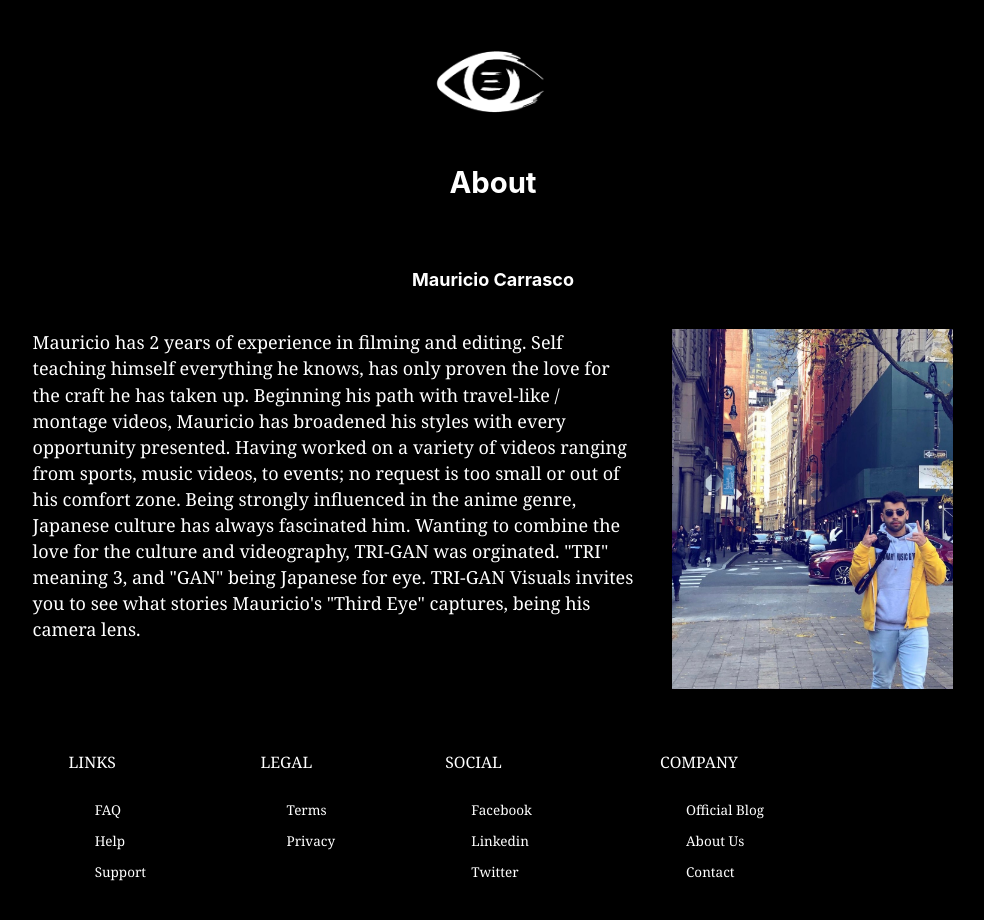
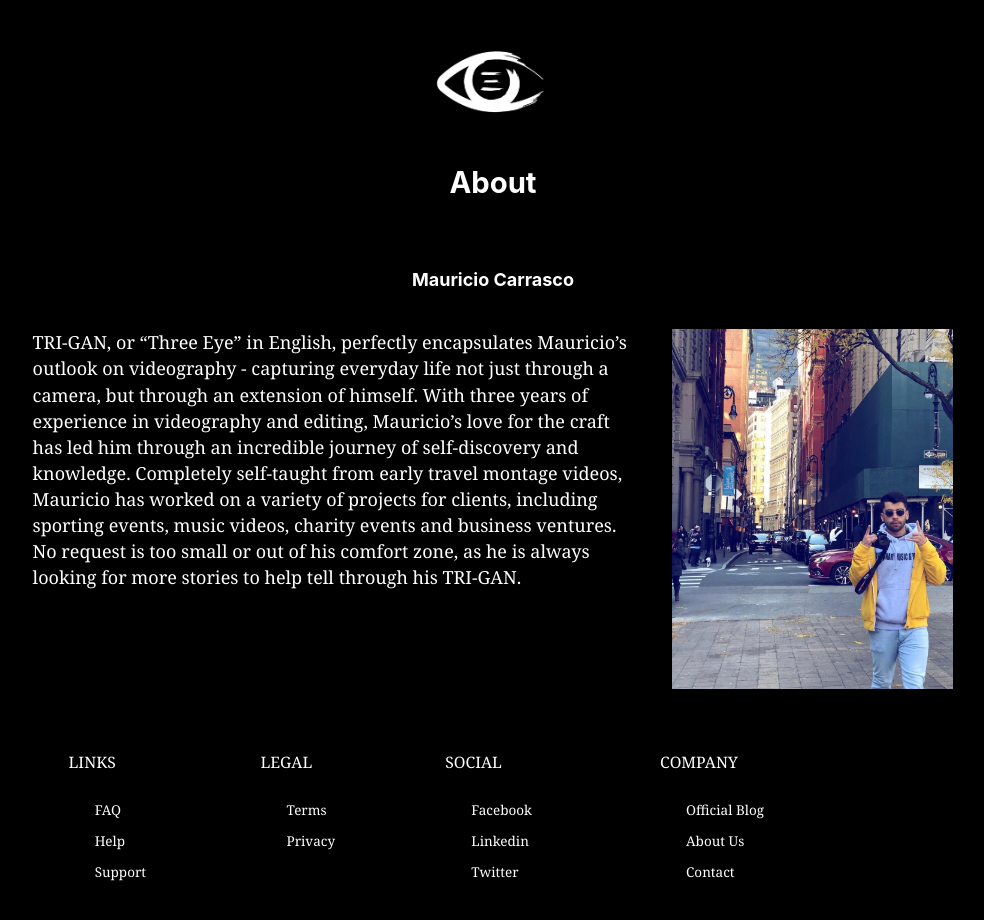
Before and after one commit to BacklotStevie/trigan-frontend, a Gatsby site: page /about in a window 1280 px wide. Shown: the part 178-1098 px from the top of the page, without its empty margins (147-1131 px from the left). Built offline with nearby package versions, Linux system fonts and the light colour scheme; Gatsby itself is replaced by a stand-in of ours.

Commit message:
Mission Statement
Re-wrote TRI-GAN mission statement for client.

```diff
--- a/src/components/header.js
+++ b/src/components/header.js
@@ -8,7 +8,9 @@ const Header = ({ siteTitle }) => {
     <>
       <nav class="justify-between flex-wrap bg-teal p-6">
         <div class="flex items-center flex-no-shrink text-white mr-6 justify-center">
-            <img src={trigantext} alt="..." class="max-w-23 max-h-20 justify-self: center border-none" />
+            <a href="/home">
+              <img src={trigantext} alt="..." class="max-w-23 max-h-20 justify-self: center border-none" />
+            </a>
             {/* <span class="font-semibold text-xl tracking-tight">Tri-Gan Visuals</span> */}
         </div>
         {/* <div class="block lg:hidden">
--- a/src/pages/about.js
+++ b/src/pages/about.js
@@ -1,6 +1,4 @@
 import * as React from "react"
-
-
 import Layout from "../components/layout"
 import SEO from "../components/seo"
 import triganeye from "../images/trigan eye.png"
@@ -19,8 +17,7 @@ const AboutPage = () => (
         <div class="row">
             <h4 class="flex items-center text-white justify-center pt-5 mt-5">Mauricio Carrasco</h4>
             <div class="flex justify-between grid-cols-2">
-                <span class="cols-span-12 items-center text-white justify-center mt-3 pr-3">Mauricio has 2 years of experience in filming and editing. Self teaching himself everything he knows, has only proven the love for the craft he has taken up. Beginning his path with travel-like / montage videos, Mauricio has broadened his styles with every opportunity presented. Having worked on a variety of videos ranging from sports, music videos, to events; no request is too small or out of his comfort zone.
-                    Being strongly influenced in the anime genre, Japanese culture has always fascinated him. Wanting to combine the love for the culture and videography, TRI-GAN was orginated. "TRI" meaning 3, and "GAN" being Japanese for eye. TRI-GAN Visuals invites you to see what stories Mauricio's "Third Eye" captures, being his camera lens.</span>
+                <span class="cols-span-12 items-center text-white justify-center mt-3 pr-3">TRI-GAN, or “Three Eye” in English, perfectly encapsulates Mauricio’s outlook on videography - capturing everyday life not just through a camera, but through an extension of himself. With three years of experience in videography and editing, Mauricio’s love for the craft has led him through an incredible journey of self-discovery and knowledge. Completely self-taught from early travel montage videos, Mauricio has worked on a variety of projects for clients, including sporting events, music videos, charity events and business ventures. No request is too small or out of his comfort zone, as he is always looking for more stories to help tell through his TRI-GAN.</span>
                 <img src={isho} alt="..." class="cols-span-12 max-h-80 max-w-80 border-none mt-3 pl-5"></img>
             </div>
         </div>
```
